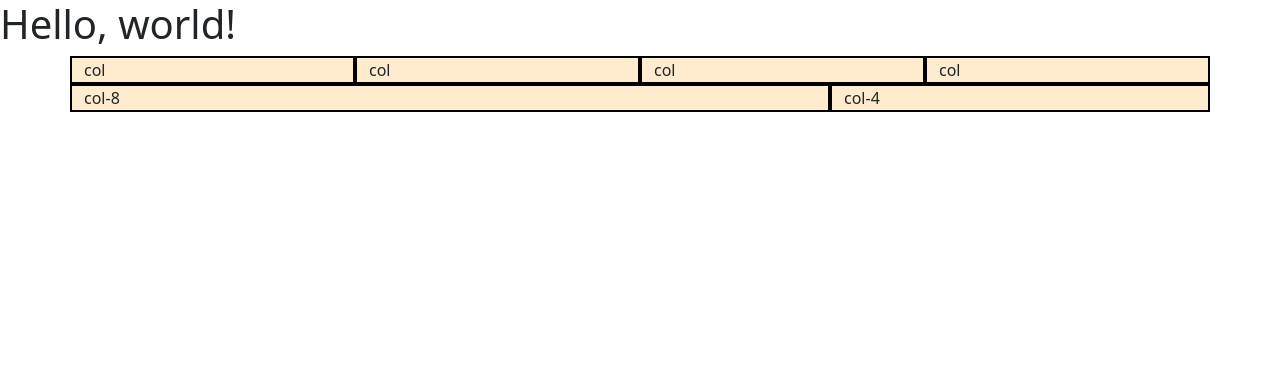
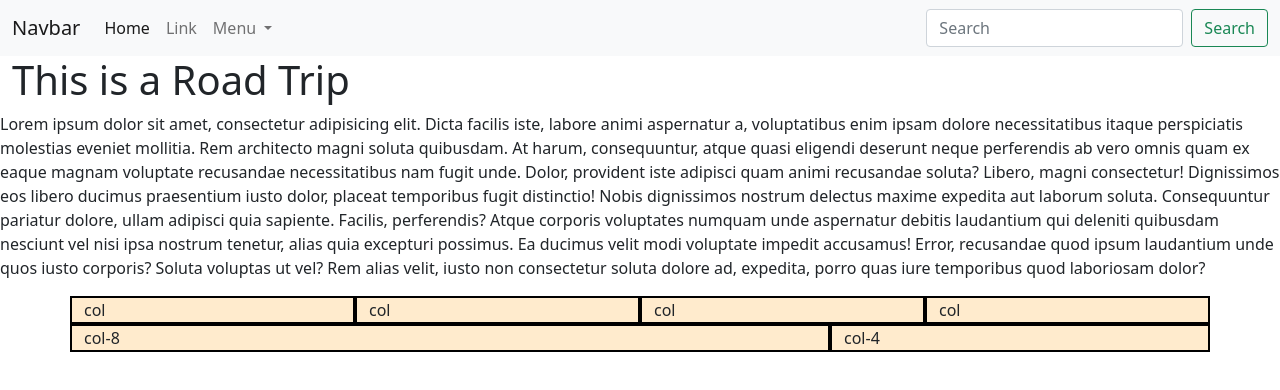
Before and after one commit to sunset53/MobileFriendlyProject, a plain HTML site: page index.html in a window 1280 px wide. Drawn offline with nearby package versions, Linux system fonts and the light colour scheme.

Commit message:
adding parallax and nav

```diff
--- a/index.html
+++ b/index.html
@@ -8,23 +8,78 @@
     <!-- Bootstrap CSS -->
     <link href="https://cdn.jsdelivr.net/npm/bootstrap@5.1.3/dist/css/bootstrap.min.css" rel="stylesheet" integrity="sha384-1BmE4kWBq78iYhFldvKuhfTAU6auU8tT94WrHftjDbrCEXSU1oBoqyl2QvZ6jIW3" crossorigin="anonymous">
 
+
+
     <link rel="stylesheet" href="css/styles.css">
 
     <title>Hello, world!</title>
   </head>
   <body>
-    <h1>Hello, world!</h1>
+
 
     <!-- Optional JavaScript; choose one of the two! -->
 
     <!-- Option 1: Bootstrap Bundle with Popper -->
     <script src="https://cdn.jsdelivr.net/npm/bootstrap@5.1.3/dist/js/bootstrap.bundle.min.js" integrity="sha384-ka7Sk0Gln4gmtz2MlQnikT1wXgYsOg+OMhuP+IlRH9sENBO0LRn5q+8nbTov4+1p" crossorigin="anonymous"></script>
 
-    <!-- Option 2: Separate Popper and Bootstrap JS -->
-    <!--
-    <script src="https://cdn.jsdelivr.net/npm/@popperjs/core@2.10.2/dist/umd/popper.min.js" integrity="sha384-7+zCNj/IqJ95wo16oMtfsKbZ9ccEh31eOz1HGyDuCQ6wgnyJNSYdrPa03rtR1zdB" crossorigin="anonymous"></script>
-    <script src="https://cdn.jsdelivr.net/npm/bootstrap@5.1.3/dist/js/bootstrap.min.js" integrity="sha384-QJHtvGhmr9XOIpI6YVutG+2QOK9T+ZnN4kzFN1RtK3zEFEIsxhlmWl5/YESvpZ13" crossorigin="anonymous"></script>
-    -->
+
+    <header>
+      <nav class="navbar navbar-expand-lg navbar-light bg-light">
+        <div class="container-fluid">
+          <a class="navbar-brand" href="#">Navbar</a>
+          <button class="navbar-toggler" type="button" data-bs-toggle="collapse" data-bs-target="#navbarSupportedContent" aria-controls="navbarSupportedContent" aria-expanded="false" aria-label="Toggle navigation">
+            <span class="navbar-toggler-icon"></span>
+          </button>
+          <div class="collapse navbar-collapse" id="navbarSupportedContent">
+            <ul class="navbar-nav me-auto mb-2 mb-lg-0">
+              <li class="nav-item">
+                <a class="nav-link active" aria-current="page" href="#">Home</a>
+              </li>
+              <li class="nav-item">
+                <a class="nav-link" href="#">Link</a>
+              </li>
+              <li class="nav-item dropdown">
+                <a class="nav-link dropdown-toggle" href="#" id="navbarDropdown" role="button" data-bs-toggle="dropdown" aria-expanded="false">
+                  Menu
+                </a>
+                <ul class="dropdown-menu" aria-labelledby="navbarDropdown">
+                  <li><a class="dropdown-item" href="#">Fancy</a></li>
+                  <li><a class="dropdown-item" href="#">Extra Fancy</a></li>
+                  <!-- <li><hr class="dropdown-divider"></li> -->
+                  <li><a class="dropdown-item" href="#">Fantastic!</a></li>
+                </ul>
+              <!-- </li>
+              <li class="nav-item">
+                <a class="nav-link disabled">Disabled</a>
+              </li> -->
+            </ul>
+            <form class="d-flex">
+              <input class="form-control me-2" type="search" placeholder="Search" aria-label="Search">
+              <button class="btn btn-outline-success" type="submit">Search</button>
+            </form>
+          </div>
+        </div>
+      </nav>
+
+    </header>
+
+    <div class="container-fluid jumbotron">
+      <h1>This is a Road Trip</h1>
+    </div>
+
+    <div class="section">
+
+    </div>
+
+    <main>
+      <p>Lorem ipsum dolor sit amet, consectetur adipisicing elit. Dicta facilis iste, labore animi aspernatur a, voluptatibus enim ipsam dolore necessitatibus itaque perspiciatis molestias eveniet mollitia. Rem architecto magni soluta quibusdam.
+      At harum, consequuntur, atque quasi eligendi deserunt neque perferendis ab vero omnis quam ex eaque magnam voluptate recusandae necessitatibus nam fugit unde. Dolor, provident iste adipisci quam animi recusandae soluta?
+      Libero, magni consectetur! Dignissimos eos libero ducimus praesentium iusto dolor, placeat temporibus fugit distinctio! Nobis dignissimos nostrum delectus maxime expedita aut laborum soluta. Consequuntur pariatur dolore, ullam adipisci quia sapiente.
+      Facilis, perferendis? Atque corporis voluptates numquam unde aspernatur debitis laudantium qui deleniti quibusdam nesciunt vel nisi ipsa nostrum tenetur, alias quia excepturi possimus. Ea ducimus velit modi voluptate impedit accusamus!
+      Error, recusandae quod ipsum laudantium unde quos iusto corporis? Soluta voluptas ut vel? Rem alias velit, iusto non consectetur soluta dolore ad, expedita, porro quas iure temporibus quod laboriosam dolor?
+      </p>
+    </main>
+
 
     <div class="container">
         <div class="row">
```
